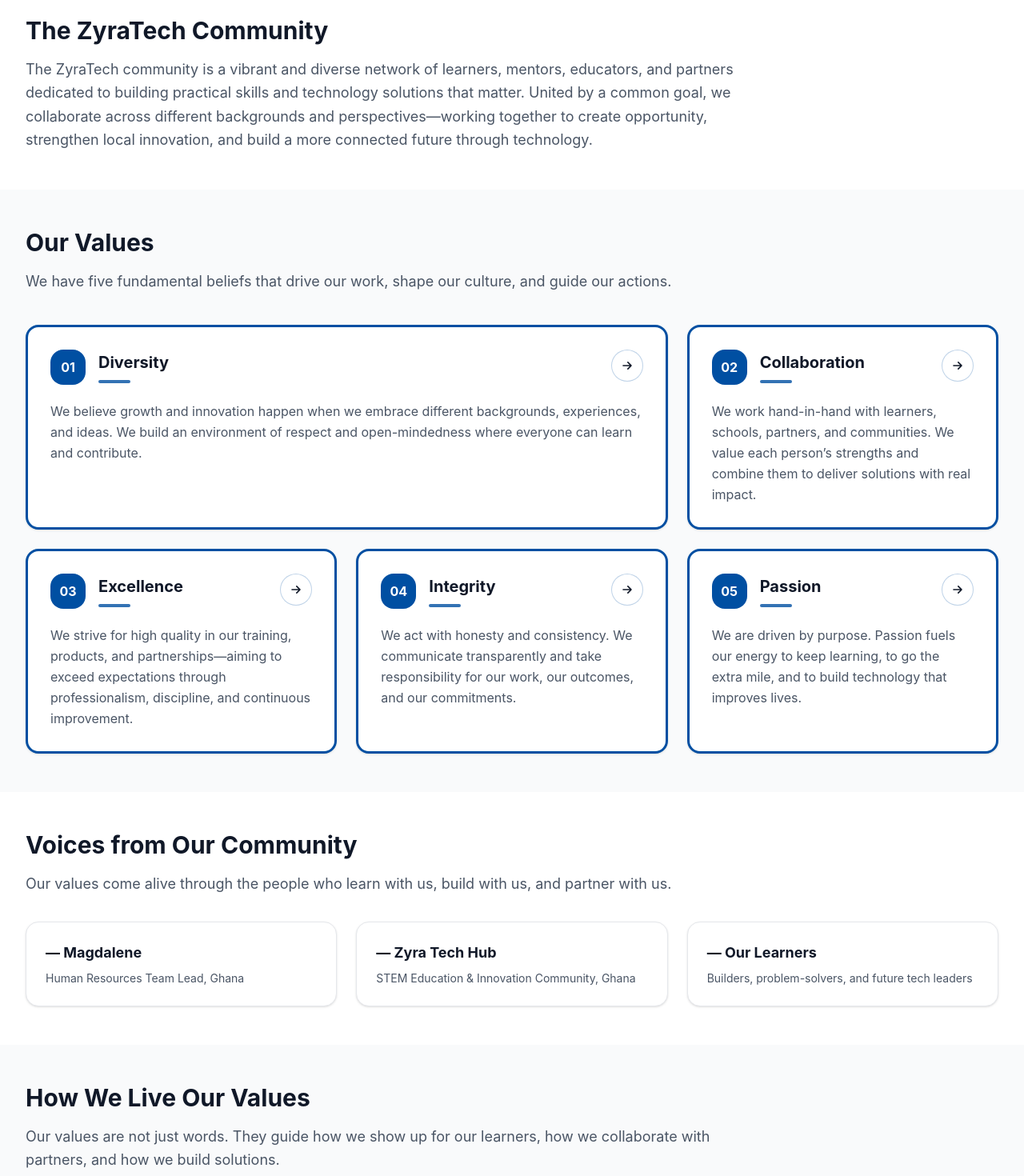
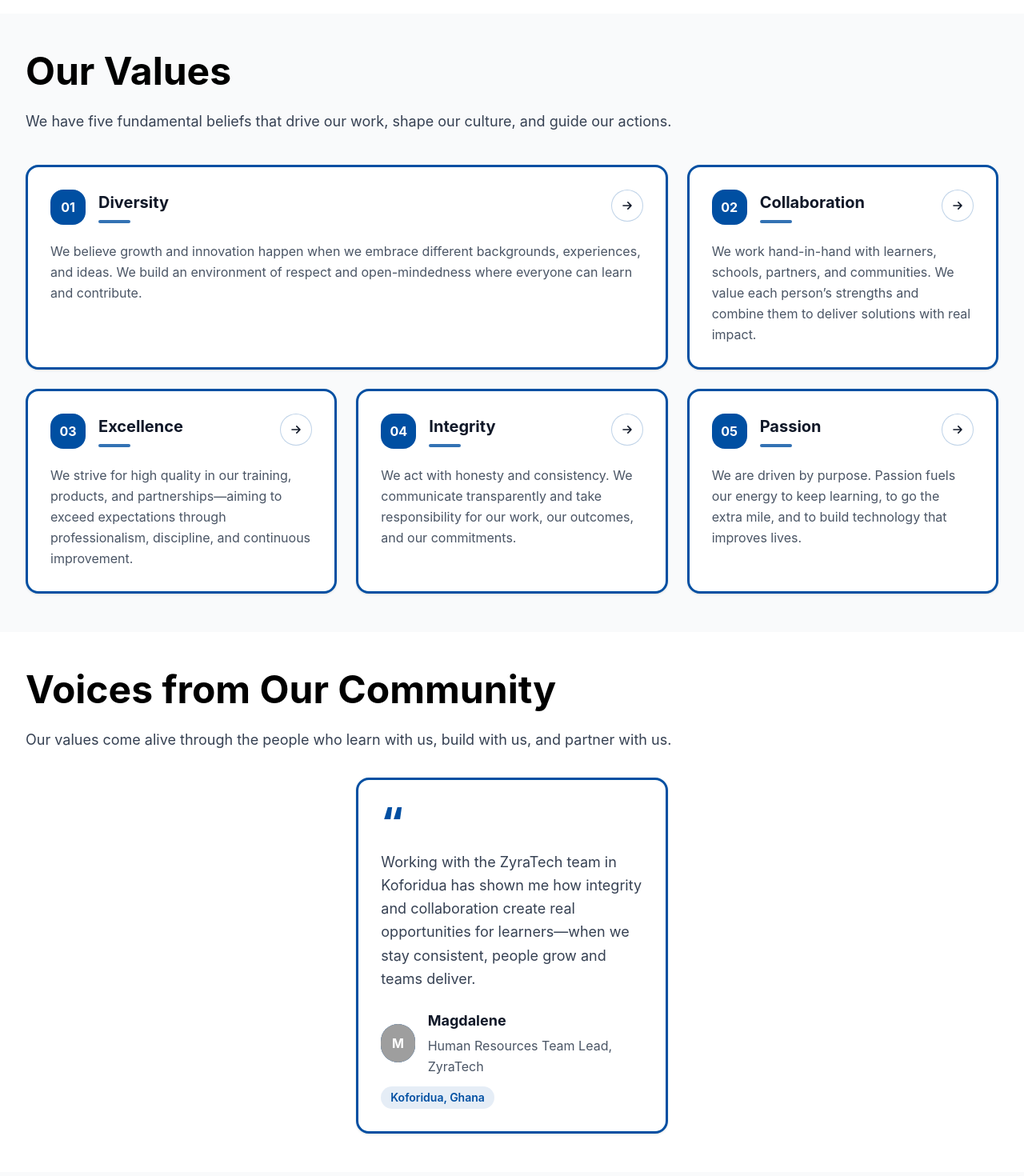
Before and after one commit to ZyraTech-frontend/zyratech-website, a React (Vite) app: page /impact in a window 1280 px wide. Shown: the part 940-2410 px from the top of the page at 80% size. Built offline with nearby package versions, Linux system fonts and the light colour scheme; grey boxes are pictures that could not be loaded.

Commit message:
worked on the our values page

```diff
--- a/src/components/pages/impact/ImpactCommunitySection.jsx
+++ b/src/components/pages/impact/ImpactCommunitySection.jsx
@@ -7,8 +7,8 @@
     <section className="py-12 bg-white">
       <div className="max-w-7xl mx-auto px-4 sm:px-6 lg:px-8">
         <div className="max-w-4xl">
-          <h2 className="text-2xl sm:text-3xl font-bold text-gray-900">{title}</h2>
-          <p className="mt-4 text-base sm:text-lg text-gray-600 leading-relaxed">{description}</p>
+          <h2 className="text-3xl sm:text-4xl md:text-5xl font-bold text-black mb-6">{title}</h2>
+          <p className="text-lg text-gray-700 leading-relaxed">{description}</p>
         </div>
       </div>
     </section>
--- a/src/components/pages/impact/ImpactHeroSection.jsx
+++ b/src/components/pages/impact/ImpactHeroSection.jsx
@@ -8,17 +8,17 @@
   backgroundImage = '/images/image1.png'
 }) => {
   return (
-    <section className="relative isolate overflow-hidden min-h-screen">
+    <section className="relative isolate overflow-hidden">
       <div className="max-w-none px-0">
         <div
-          className="relative overflow-hidden min-h-screen bg-cover bg-center bg-scroll md:bg-fixed"
+          className="relative overflow-hidden h-[70vh] min-h-[520px] max-h-[780px] bg-cover bg-center bg-scroll md:bg-fixed"
           style={{
             backgroundImage: `url(${backgroundImage})`
           }}
         >
           <div className="absolute inset-0 bg-black/45" />
 
-          <div className="relative px-4 sm:px-6 md:px-10 lg:px-14 py-16 sm:py-20 md:py-24 lg:py-32 min-h-[500px] md:min-h-[580px] lg:min-h-[680px] flex items-center">
+          <div className="relative px-4 sm:px-6 md:px-10 lg:px-14 py-16 sm:py-20 md:py-24 lg:py-28 h-full flex items-center">
             <motion.div
               className="max-w-4xl"
               initial={{ opacity: 0, y: 30 }}
--- a/src/components/pages/impact/ImpactPeopleHighlightsSection.jsx
+++ b/src/components/pages/impact/ImpactPeopleHighlightsSection.jsx
@@ -4,24 +4,80 @@
     'Our values come alive through the people who learn with us, build with us, and partner with us.',
   people = []
 }) => {
+  const isSingle = people.length === 1;
+
   return (
     <section className="py-12 bg-white">
       <div className="max-w-7xl mx-auto px-4 sm:px-6 lg:px-8">
         <div className="max-w-4xl">
-          <h2 className="text-2xl sm:text-3xl font-bold text-gray-900">{title}</h2>
-          <p className="mt-4 text-base sm:text-lg text-gray-600 leading-relaxed">{description}</p>
+          <h2 className="text-3xl sm:text-4xl md:text-5xl font-bold text-black mb-6">{title}</h2>
+          <p className="text-lg text-gray-700 leading-relaxed">{description}</p>
         </div>
 
-        <div className="mt-8 grid grid-cols-1 md:grid-cols-3 gap-6">
-          {people.map((person) => (
-            <div
-              key={person.name}
-              className="rounded-2xl border border-gray-200 p-6 bg-white shadow-sm"
-            >
-              <div className="text-lg font-bold text-gray-900">{person.name}</div>
-              <div className="mt-2 text-sm text-gray-600">{person.role}</div>
-            </div>
-          ))}
+        <div className="mt-8 grid grid-cols-1 md:grid-cols-2 lg:grid-cols-3 gap-6">
+          {people.map((person) => {
+            const hasQuote = Boolean(person.quote);
+            const cardLayoutClass = isSingle ? 'lg:col-start-2' : '';
+            const initials = String(person.name || '')
+              .trim()
+              .split(/\s+/)
+              .slice(0, 2)
+              .map((part) => part.charAt(0).toUpperCase())
+              .join('');
+
+            return (
+              <div
+                key={person.name}
+                tabIndex={0}
+                className={`rounded-2xl bg-white border-[3px] border-[#004fa2] shadow-sm transition-all duration-200 hover:-translate-y-1 hover:shadow-lg focus-visible:outline-none focus-visible:ring-2 focus-visible:ring-[#004fa2]/35 focus-visible:ring-offset-2 ${cardLayoutClass}`}
+              >
+                <div className="p-6 sm:p-7">
+                  {hasQuote ? (
+                    <>
+                      <div className="text-[#004fa2] text-5xl leading-none font-extrabold">“</div>
+                      <p className="mt-3 text-base sm:text-lg text-gray-700 leading-relaxed">
+                        {person.quote}
+                      </p>
+                    </>
+                  ) : null}
+
+                  <div className={hasQuote ? 'mt-6' : ''}>
+                    <div className="flex items-center gap-4">
+                      <div className="relative h-12 w-12 rounded-full bg-[#004fa2] text-white flex items-center justify-center font-bold overflow-hidden">
+                        <span className="relative z-10">{initials || 'ZT'}</span>
+                        {person.image ? (
+                          <img
+                            src={person.image}
+                            alt={person.name}
+                            className="absolute inset-0 w-full h-full object-cover"
+                            loading="lazy"
+                            onError={(e) => {
+                              e.currentTarget.style.display = 'none';
+                            }}
+                          />
+                        ) : null}
+                      </div>
+
+                      <div>
+                        <div className="text-lg font-bold text-gray-900">{person.name}</div>
+                        <div className="mt-1 text-sm sm:text-base text-gray-600 leading-relaxed">
+                          {person.role}
+                          {person.organization ? `, ${person.organization}` : ''}
+                        </div>
+                      </div>
+                    </div>
+                    {person.location ? (
+                      <div className="mt-3">
+                        <span className="inline-flex text-sm font-semibold text-[#004fa2] bg-[#004fa2]/10 px-3 py-1 rounded-full">
+                          {person.location}
+                        </span>
+                      </div>
+                    ) : null}
+                  </div>
+                </div>
+              </div>
+            );
+          })}
         </div>
       </div>
     </section>
--- a/src/components/pages/impact/ImpactValuesSection.jsx
+++ b/src/components/pages/impact/ImpactValuesSection.jsx
@@ -7,9 +7,9 @@
     <section className="py-12 bg-gray-50">
       <div className="max-w-7xl mx-auto px-4 sm:px-6 lg:px-8">
         <div className="max-w-4xl">
-          <h2 className="text-2xl sm:text-3xl font-bold text-gray-900">{title}</h2>
+          <h2 className="text-3xl sm:text-4xl md:text-5xl font-bold text-black mb-6">{title}</h2>
           {subtitle ? (
-            <p className="mt-4 text-base sm:text-lg text-gray-600 leading-relaxed">{subtitle}</p>
+            <p className="text-lg text-gray-700 leading-relaxed">{subtitle}</p>
           ) : null}
         </div>
 
--- a/src/pages/public/impact/index.jsx
+++ b/src/pages/public/impact/index.jsx
@@ -36,16 +36,13 @@
 
   const highlights = [
     {
-      name: '— Magdalene',
-      role: 'Human Resources Team Lead, Ghana'
-    },
-    {
-      name: '— Zyra Tech Hub',
-      role: 'STEM Education & Innovation Community, Ghana'
-    },
-    {
-      name: '— Our Learners',
-      role: 'Builders, problem-solvers, and future tech leaders'
+      name: 'Magdalene',
+      role: 'Human Resources Team Lead',
+      organization: 'ZyraTech',
+      location: 'Koforidua, Ghana',
+      image: '/images/team/magdalene.jpg',
+      quote:
+        'Working with the ZyraTech team in Koforidua has shown me how integrity and collaboration create real opportunities for learners—when we stay consistent, people grow and teams deliver.'
     }
   ];
 
@@ -80,8 +77,8 @@
       <section className="py-12 bg-gray-50">
         <div className="max-w-7xl mx-auto px-4 sm:px-6 lg:px-8">
           <div className="max-w-4xl">
-            <h2 className="text-2xl sm:text-3xl font-bold text-gray-900">How We Live Our Values</h2>
-            <p className="mt-4 text-base sm:text-lg text-gray-600 leading-relaxed">
+            <h2 className="text-3xl sm:text-4xl md:text-5xl font-bold text-black mb-6">How We Live Our Values</h2>
+            <p className="text-lg text-gray-700 leading-relaxed">
               Our values are not just words. They guide how we show up for our learners, how we collaborate with partners, and how we build solutions.
             </p>
           </div>
```
